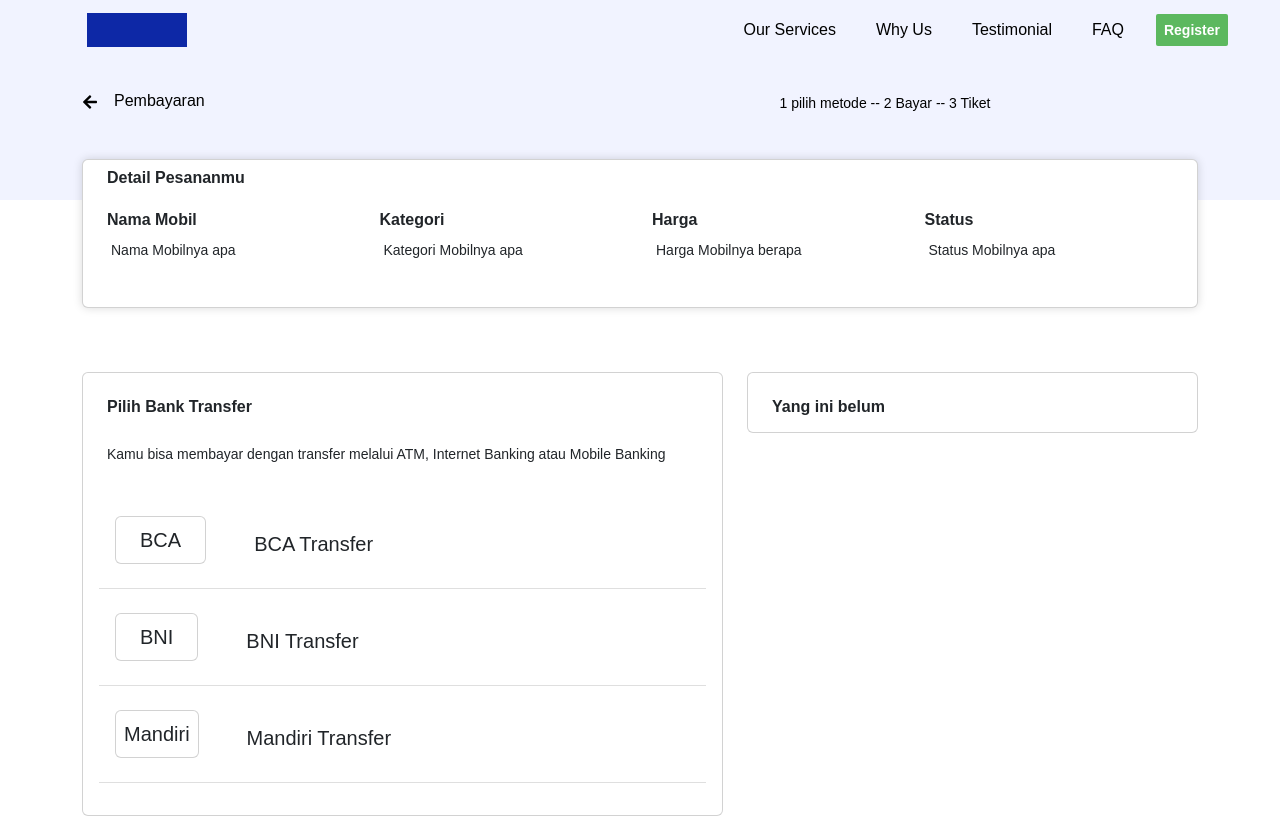
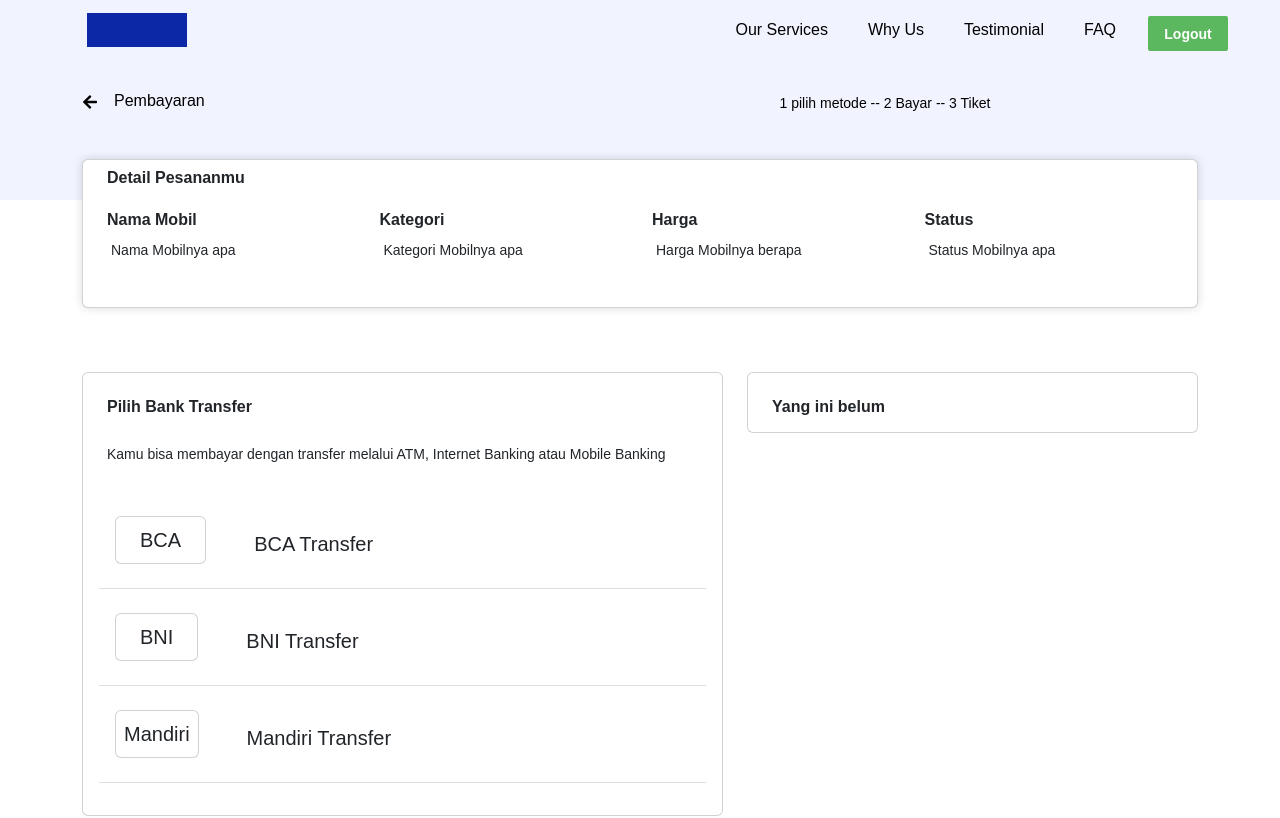
Before and after one commit to irwinekabakti/binar-platinum-challenge, a React (Create React App) app: page /pembayaran in a window 1280 px wide. Shown: the top 818 px of the page. Built offline with nearby package versions, Linux system fonts and the light colour scheme.

Commit message:
addFeatures:(removeToken)

```diff
--- /dev/null
+++ b/src/components/Modal/Modal.jsx
@@ -0,0 +1,29 @@
+import React, { useState } from "react";
+import Button from "react-bootstrap/Button";
+import Modal from "react-bootstrap/Modal";
+
+const ExampleModal = () => {
+  const [show, setShow] = useState(true);
+  const handleClose = () => setShow(false);
+
+  return (
+    <>
+      <Modal show={show} onHide={handleClose}>
+        <Modal.Header closeButton>
+          <Modal.Title>Modal heading</Modal.Title>
+        </Modal.Header>
+        <Modal.Body>Woohoo, you're reading this text in a modal!</Modal.Body>
+        <Modal.Footer>
+          <Button variant="secondary" onClick={handleClose}>
+            Close
+          </Button>
+          <Button variant="primary" onClick={handleClose}>
+            Save Changes
+          </Button>
+        </Modal.Footer>
+      </Modal>
+    </>
+  );
+};
+
+export default ExampleModal;
--- a/src/components/Navbar/Navbar.jsx
+++ b/src/components/Navbar/Navbar.jsx
@@ -1,13 +1,31 @@
-import React, { Fragment } from "react";
+import React, { Fragment, useState } from "react";
 import classes from "./Navbar.module.css";
 import { Nav } from "react-bootstrap";
 import { Link } from "react-router-dom";
 import link_Paths from "./data";
 import logoHome from "../Images/logo.svg";
+import Loading from "../Loading/Loading";
+import { useDispatch } from "react-redux";
+import { logout } from "../../store/action/action-slice";
+import { useNavigate } from "react-router-dom";
 
 const Navbar = () => {
+  const [loading, setLoading] = useState();
+  const dispatch = useDispatch();
+  const navigate = useNavigate();
+
+  const handleLogout = () => {
+    setLoading(true);
+    dispatch(logout());
+    navigate("/signIn");
+    setLoading(false);
+  };
+
   return (
     <Fragment>
+      {loading ? (
+        <Loading />
+      ) : (
         <nav
           className={`navbar navbar-expand-lg fixed-top ${classes.navbarColor}`}>
           <div className="container-fluid">
@@ -32,7 +50,9 @@ const Navbar = () => {
               id="offcanvasNavbar"
               aria-labelledby="offcanvasNavbarLabel">
               <div className="offcanvas-header">
-              <h5 className="offcanvas-title fw-bold" id="offcanvasNavbarLabel">
+                <h5
+                  className="offcanvas-title fw-bold"
+                  id="offcanvasNavbarLabel">
                   BCR
                 </h5>
                 <button
@@ -52,18 +72,22 @@ const Navbar = () => {
                       </a>
                     </li>
                   ))}
-                <li className="nav-item mt-2" key="register">
-                  <a
-                    className={`nav-link me-4 ${classes.navbarRegister}`}
-                    href="/signup">
-                    Register
-                  </a>
+                  <li
+                    className={`nav-item ${classes.navItemLogout}`}
+                    key="logout">
+                    <button
+                      style={{ border: "none", outline: "none" }}
+                      className={`nav-link me-4 ${classes.navbarLogout}`}
+                      onClick={handleLogout}>
+                      Logout
+                    </button>
                   </li>
                 </ul>
               </div>
             </div>
           </div>
         </nav>
+      )}
     </Fragment>
   );
 };
--- a/src/components/Navbar/Navbar.module.css
+++ b/src/components/Navbar/Navbar.module.css
@@ -19,9 +19,13 @@
   color: #0d1a8d !important;
 }
 
-.navbarRegister {
-  width: 150px;
-  height: 25px;
+.navItemLogout {
+  margin-top: -14px;
+}
+
+.navbarLogout {
+  width: 80px;
+  height: 35px;
   justify-content: center;
   margin-top: 20px;
   text-align: center;
@@ -35,7 +39,7 @@
   color: #fff;
 }
 
-.navbarRegister:hover {
+.navbarLogout:hover {
   font-weight: bold;
   background: #5cb85f;
   color: #f1efef;
--- a/src/components/SignIn/SignIn.jsx
+++ b/src/components/SignIn/SignIn.jsx
@@ -5,10 +5,12 @@ import landingPage from "../Images/Landing-page.svg";
 import { Button, Form, Nav, InputGroup } from "react-bootstrap";
 import { Link } from "react-router-dom";
 import { FaEye, FaEyeSlash } from "react-icons/fa";
-import { loginCustomer } from "../../store/action/action-slice";
+import { loginCustomer, loginAdmin } from "../../store/action/action-slice";
+
 import { useDispatch } from "react-redux";
 import { useNavigate } from "react-router-dom";
 import Loading from "../Loading/Loading";
+// import ExampleModal from "../Modal/Modal";
 
 const SignIn = () => {
   const [passwordShown, setPasswordShown] = useState(false);
@@ -40,7 +42,8 @@ const SignIn = () => {
     setLoading(true);
     e.preventDefault();
     console.log(`login is here`);
-    dispatch(loginCustomer({ email: inputEmail, password: inputPassword }))
+    dispatch(loginCustomer({ email: inputEmail, password: inputPassword }));
+    dispatch(loginAdmin({ email: inputEmail, password: inputPassword }))
       .unwrap()
       .then(() => {
         setLoading(false);
--- a/src/store/action/action-slice.js
+++ b/src/store/action/action-slice.js
@@ -15,6 +15,16 @@ const loginCustomer = createAsyncThunk(
   }
 );
 
+const loginAdmin = createAsyncThunk("authentication/login", async (payload) => {
+  try {
+    const get = await axios.post(`${BASE_API}/admin/auth/login`, payload);
+
+    return get.data.access_token;
+  } catch (error) {
+    console.log(error);
+  }
+});
+
 const initialState = { isAuthenticated: !!localStorage.getItem("token") };
 
 const authSlice = createSlice({
@@ -25,6 +35,7 @@ const authSlice = createSlice({
       state.isAuthenticated = action.payload;
     },
     logout(state, action) {
+      localStorage.removeItem("token");
       state.isAuthenticated = action.payload;
     },
   },
@@ -41,6 +52,6 @@ const authSlice = createSlice({
 
 export const { login, logout } = authSlice.actions;
 
-export { loginCustomer };
+export { loginCustomer, loginAdmin };
 
 export default authSlice;
```
Also changed, not shown: src/routes/Routes.jsx (+12 -3 lines). Lines whose indentation alone changed are shown as unchanged.
